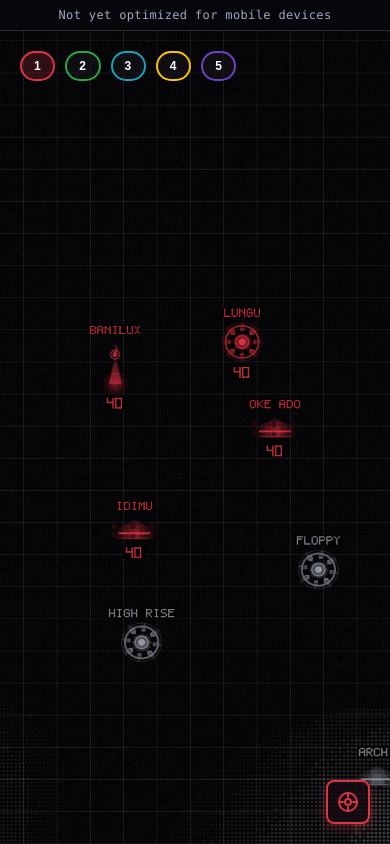
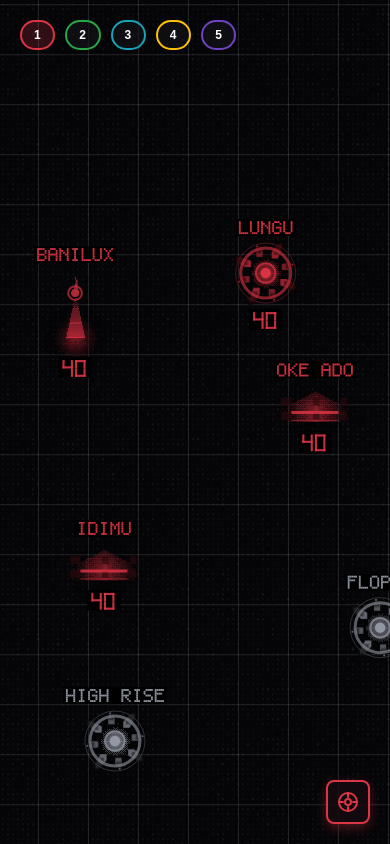
Before and after one commit to timigod/dronefeint, a React (Vite) app: page / in a window 390 px wide. Built offline with nearby package versions, Linux system fonts and the light colour scheme.

Commit message:
perf & qol improve

```diff
--- a/src/game/Map.tsx
+++ b/src/game/Map.tsx
@@ -20,13 +20,13 @@ import { DevFairnessOverlay } from './DevFairnessOverlay';
 import type { FontSizeOption } from './utils/fontSize';
 import { getResponsiveFontValue } from './utils/fontSize';
 
-const VIEWPORT_SCALE = 0.75;
+const VIEWPORT_SCALE = 1;
 
 const getViewportScale = () => {
   if (typeof window === 'undefined') {
     return VIEWPORT_SCALE;
   }
-  return isMobileDevice() ? VIEWPORT_SCALE * 2 : VIEWPORT_SCALE;
+  return VIEWPORT_SCALE;
 };
 
 const getViewportSize = () => {
@@ -141,6 +141,7 @@ export const Map = () => {
   const gridDirtyRef = useRef(true);
   const structuresDirtyRef = useRef(true);
   const lastStructuresDrawRef = useRef(0);
+  const gridPatternRef = useRef<CanvasPattern | null>(null);
   const commandPaletteButtonRef = useRef<HTMLButtonElement | null>(null);
   const [isFairnessOverlayVisible, setFairnessOverlayVisible] = useState(() => {
     if (!import.meta.env.DEV) return false;
@@ -298,8 +299,8 @@ export const Map = () => {
     return (
       <div
         style={{
-          width: '100vw',
-          height: '100vh',
+        width: viewportWidth || '100vw',
+        height: viewportHeight || '100vh',
           backgroundColor: '#050505',
           color: '#ff6b7a',
           display: 'flex',
@@ -370,25 +371,30 @@ export const Map = () => {
 
     ctx.clearRect(0, 0, gridCanvas.width, gridCanvas.height);
 
+    if (!gridPatternRef.current) {
+      const tile = document.createElement('canvas');
+      tile.width = GRID_SIZE;
+      tile.height = GRID_SIZE;
+      const tileCtx = tile.getContext('2d');
+      if (!tileCtx) return;
+      tileCtx.fillStyle = 'rgba(255, 255, 255, 0.12)';
+      tileCtx.fillRect(0, 0, 1, GRID_SIZE);
+      tileCtx.fillRect(0, 0, GRID_SIZE, 1);
+      gridPatternRef.current = ctx.createPattern(tile, 'repeat');
+    }
+
     const wrappedOffsetX = wrap(offsetRef.current.x, MAP_WIDTH);
     const wrappedOffsetY = wrap(offsetRef.current.y, MAP_HEIGHT);
+    const translateX = -(wrappedOffsetX % GRID_SIZE);
+    const translateY = -(wrappedOffsetY % GRID_SIZE);
 
-    ctx.strokeStyle = 'rgba(255, 255, 255, 0.12)';
-    ctx.lineWidth = 1;
-
-    for (let x = -(wrappedOffsetX % GRID_SIZE); x < gridCanvas.width; x += GRID_SIZE) {
-      ctx.beginPath();
-      ctx.moveTo(x, 0);
-      ctx.lineTo(x, gridCanvas.height);
-      ctx.stroke();
+    ctx.save();
+    ctx.translate(translateX, translateY);
+    if (gridPatternRef.current) {
+      ctx.fillStyle = gridPatternRef.current;
+      ctx.fillRect(-translateX, -translateY, gridCanvas.width, gridCanvas.height);
     }
-
-    for (let y = -(wrappedOffsetY % GRID_SIZE); y < gridCanvas.height; y += GRID_SIZE) {
-      ctx.beginPath();
-      ctx.moveTo(0, y);
-      ctx.lineTo(gridCanvas.width, y);
-      ctx.stroke();
-    }
+    ctx.restore();
   }, []);
 
   const drawStructures = useCallback(
@@ -443,6 +449,7 @@ export const Map = () => {
               fontSizeRef.current,
               isMobile
             );
+
             if (structure.label) {
               const labelScaleMap: Record<FontSizeOption, number> = {
                 small: 1.35,
@@ -566,9 +573,6 @@ export const Map = () => {
   const handleTouchStart = (e: React.TouchEvent) => {
     const touch = e.touches[0];
     if (!touch) return;
-
-    e.preventDefault();
-
     const coords = toCanvasCoords(touch.clientX, touch.clientY);
 
     // Store initial touch position and time for tap detection
@@ -589,9 +593,6 @@ export const Map = () => {
   const handleTouchMove = (e: React.TouchEvent) => {
     const touch = e.touches[0];
     if (!touch) return;
-
-    e.preventDefault();
-
     const coords = toCanvasCoords(touch.clientX, touch.clientY);
     if (coords) {
       setMousePos(coords);
@@ -617,6 +618,7 @@ export const Map = () => {
   };
 
   const handleTouchEnd = (e: React.TouchEvent) => {
+    e.preventDefault();
     const touch = e.changedTouches[0];
     const start = touchStartPosRef.current;
     if (!touch || !start) {
@@ -650,7 +652,6 @@ export const Map = () => {
             touchLastHoveredRef.current = tappedStructure ?? null;
           }
         }
-        e.preventDefault();
       }
     }
 
@@ -660,8 +661,9 @@ export const Map = () => {
     endDrag();
   };
 
-  const handleTouchCancel = (e: React.TouchEvent) => {
-    e.preventDefault();
+  const handleTouchCancel = () => {
+    // Keep behavior consistent with touch end, prevent default browser highlights
+    // and fully reset drag state.
     isTouchDraggingRef.current = false;
     touchStartPosRef.current = null;
     touchCanvasStartRef.current = null;
@@ -685,39 +687,12 @@ export const Map = () => {
       style={{
         width: '100vw',
         height: '100vh',
-        display: 'flex',
-        flexDirection: 'column',
+        overflow: 'hidden',
+        cursor: isDragging ? 'grabbing' : hoveredStructure ? 'pointer' : 'grab',
+        position: 'relative',
+        backgroundColor: '#050505',
       }}
     >
-      {/* Mobile Notice Banner - Takes up space at top */}
-      {isMobile && (
-        <div
-          style={{
-            padding: '8px 16px',
-            backgroundColor: 'rgba(8, 8, 12, 0.94)',
-            borderBottom: '1px solid rgba(255,255,255,0.15)',
-            color: '#9ea7c4',
-            fontSize: '12px',
-            fontFamily: 'IBM Plex Mono, Menlo, monospace',
-            textAlign: 'center',
-            pointerEvents: 'none',
-            letterSpacing: '0.03em',
-            flexShrink: 0,
-          }}
-        >
-          Not yet optimized for mobile devices
-        </div>
-      )}
-      <div
-        style={{
-          overflow: 'hidden',
-          width: '100%',
-          flex: 1,
-          cursor: isDragging ? 'grabbing' : hoveredStructure ? 'pointer' : 'grab',
-          position: 'relative',
-          backgroundColor: '#050505',
-        }}
-      >
       {!isReady && (
         <div className="map-loading-overlay">
           <div className="map-loading-panel">
@@ -811,7 +786,11 @@ export const Map = () => {
         justifyContent: 'center',
         boxShadow: `0 4px 12px ${accentColor}55`,
         transition: 'all 0.3s cubic-bezier(0.4, 0, 0.2, 1)',
-        transform: isCommandPaletteOpen ? 'rotate(-90deg)' : 'rotate(0deg)',
+        transform: isCommandPaletteOpen
+          ? isMobile
+            ? 'rotate(90deg)'
+            : 'rotate(-90deg)'
+          : 'rotate(0deg)',
         zIndex: 120,
       }}
       onMouseEnter={(e) => {
@@ -906,6 +885,5 @@ export const Map = () => {
         })}
       </div>
     </div>
-    </div>
   );
 };
--- a/src/game/Minimap.tsx
+++ b/src/game/Minimap.tsx
@@ -102,7 +102,6 @@ export const Minimap = ({
   };
 
   const handleTouchStart: TouchEventHandler<HTMLCanvasElement> = (event) => {
-    event.preventDefault();
     const touch = event.touches[0];
     if (!touch) return;
     handlePointerDown(touch.clientX, touch.clientY);
@@ -110,7 +109,6 @@ export const Minimap = ({
 
   const handleTouchMove: TouchEventHandler<HTMLCanvasElement> = (event) => {
     if (!isPanning) return;
-    event.preventDefault();
     const touch = event.touches[0];
     if (!touch) return;
     handlePointerMove(touch.clientX, touch.clientY);
@@ -247,6 +245,7 @@ export const Minimap = ({
         height: `${MINIMAP_HEIGHT}px`,
         cursor: 'pointer',
         zIndex: 5,
+        touchAction: 'none',
         ...style,
       }}
     />
--- a/src/game/structures.ts
+++ b/src/game/structures.ts
@@ -17,6 +17,7 @@ export interface Structure {
   droneCapacity?: number; // Maximum drone capacity
   droneGenerationRate?: number; // Drones generated per minute (foundries only)
   useGoogleFont?: boolean; // Use Google Font instead of geometric rendering
+  cacheVersion?: number; // bump to force sprite cache refresh when data changes
 }
 
 // Bayer matrix for dithering
--- a/src/index.css
+++ b/src/index.css
@@ -6,6 +6,10 @@
 
 html {
   background-color: #050505;
+  width: 100%;
+  height: 100%;
+  overflow: hidden;
+  overscroll-behavior: none;
 }
 
 body {
@@ -19,8 +23,21 @@ body {
   margin: 0;
   padding: 0;
   /* Ensure body fills the viewport including safe areas */
+  width: 100%;
+  height: 100%;
   min-height: 100vh;
   min-height: -webkit-fill-available;
+  overscroll-behavior: none;
+  user-select: none;
+  -webkit-user-select: none;
+  -moz-user-select: none;
+  -ms-user-select: none;
+  -webkit-touch-callout: none;
+  scrollbar-width: none;
+}
+
+body::-webkit-scrollbar {
+  display: none;
 }
 
 #root {
@@ -29,6 +46,26 @@ body {
   /* Support for safe area insets */
   height: -webkit-fill-available;
   background-color: #050505;
+  user-select: inherit;
+  scrollbar-width: none;
+}
+
+#root::-webkit-scrollbar {
+  display: none;
+}
+
+/* Remove tap highlight on touch devices to avoid blue flash */
+*, *::before, *::after {
+  -webkit-tap-highlight-color: transparent;
+}
+
+input,
+textarea,
+[contenteditable='true'] {
+  user-select: text;
+  -webkit-user-select: text;
+  -moz-user-select: text;
+  -ms-user-select: text;
 }
 
 .map-loading-overlay {
```
